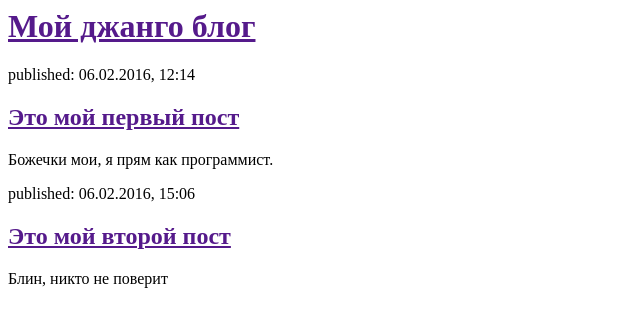
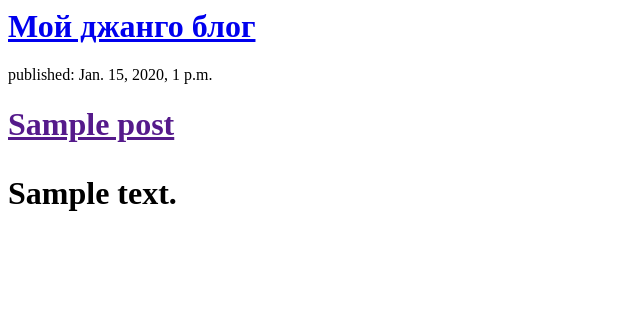
Before and after one commit to lidiakondratyeva/my-first-blog, a Django app: template blog/templates/blog/post-list.html in a window 1280 px wide. Shown: the top 327 px of the page, without its empty margins (0-640 px from the left). Run offline with Django 3.2, Linux system fonts and the light colour scheme; the template is opened without the code that fills it: values that come from a table or form of the project are taken from there, others are empty; tables that the repository leaves empty hold one stand-in row (values such as "Sample post").

Commit message:
Modified templates to display posts from database

```diff
--- a/blog/templates/blog/post-list.html
+++ b/blog/templates/blog/post-list.html
@@ -4,19 +4,15 @@
         </head>
         <body>
             <div>
-                <h1><a href="">Мой джанго блог</a></h1>
+                <h1><a href="/">Мой джанго блог</a></h1>
             </div>
 
-            <div>
-                <p>published: 06.02.2016, 12:14</p>
-                <h2><a href="">Это мой первый пост</a></h2>
-                <p>Божечки мои, я прям как программист.</p>
+            {% for post in posts %}
+            	<div>
+            		<p>published: {{ post.published_date }}</p>
+            		<h1><a href="">{{ post.title }}</a><h1>
+            		<p>{{ post.text|linebreaks }}</p>
             </div>
-
-            <div>
-                <p>published: 06.02.2016, 15:06</p>
-                <h2><a href="">Это мой второй пост</a></h2>
-                <p>Блин, никто не поверит</p>
-            </div>
+            {% endfor %}
         </body>
     </html>
--- a/blog/views.py
+++ b/blog/views.py
@@ -1,3 +1,7 @@
 from django.shortcuts import render
+from django.utils import timezone
+from .models import Post
+
 def post_list(request):
-	return render(request, 'blog/post-list.html', {})
+	posts = Post.objects.filter(published_date__lte=timezone.now()).order_by('published_date')
+	return render(request, 'blog/post-list.html', {'posts': posts})
```
